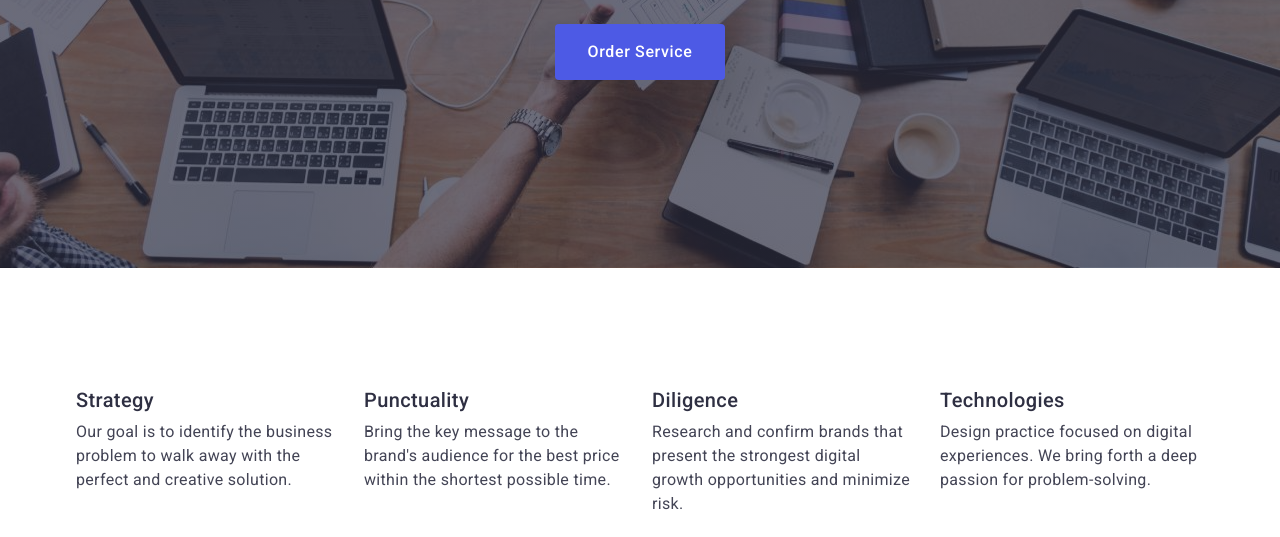
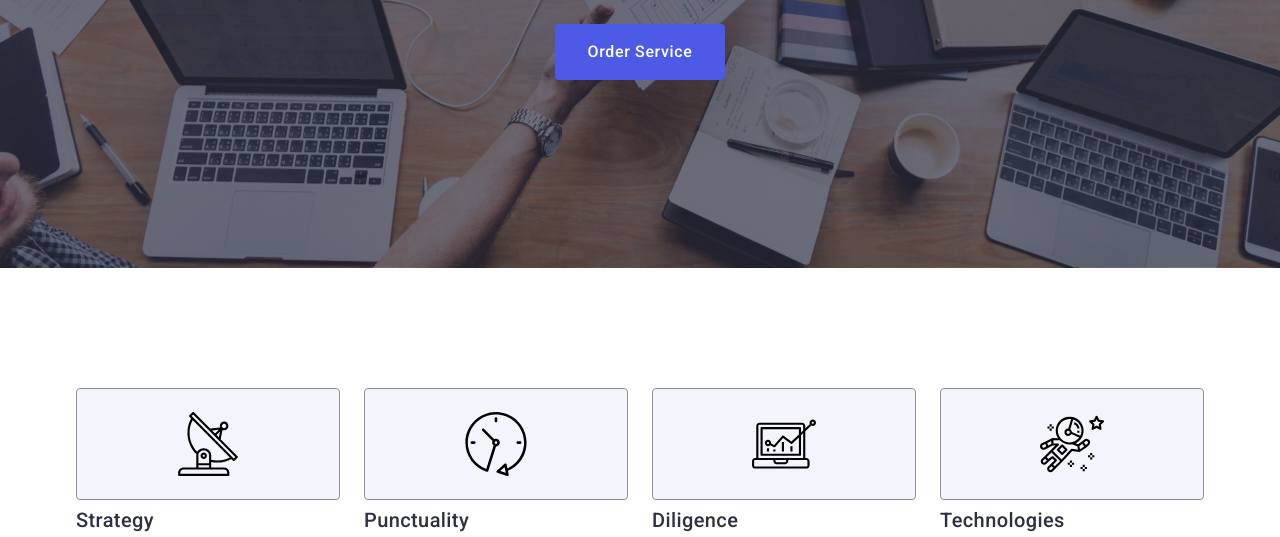
Before and after one commit to xelaale/goit-homework-04, a plain HTML site: page index.html in a window 1280 px wide. Shown: the part 405-942 px from the top of the page. Drawn offline with nearby package versions, Linux system fonts and the light colour scheme.

Commit message:
adventages section

```diff
--- a/css/styles.css
+++ b/css/styles.css
@@ -204,7 +204,22 @@ img {
     overflow: hidden;
 }
 
-.hero-section,
+/* Adventages section */
+.advantages-icon {
+    display: flex;
+    align-items: center;
+    justify-content: center;
+    height: 112px;
+    background-color: #F4F4FD;
+    border: 1px solid #8E8F99;
+    border-radius: 4px;
+    margin-bottom: 8px;
+}
+
+
+
+
+.advantages-section,
 .team-section,
 .portfolio {
     padding: 120px 0;
--- a/index.html
+++ b/index.html
@@ -63,11 +63,20 @@
       </section>
 
       <!-- Section 2 -->
-      <section class="hero-section">
+      <section class="hero-section"></section>
+
+      <!-- Adventages section -->
+
+      <section class="advantages-section">
         <div class="container">
           <h2 class="visually-hidden">benefits</h2>
           <ul class="hero-list">
             <li class="hero-links">
+              <div class="advantages-icon">
+                <svg wight="64" height="64">
+                  <use href="./images/icons.svg#icon-antenna"></use>
+                </svg>
+              </div>
               <h3 class="advantages">Strategy</h3>
               <p class="text">
                 Our goal is to identify the business problem to walk away with
@@ -76,6 +85,11 @@
             </li>
 
             <li class="hero-links">
+              <div class="advantages-icon">
+                <svg wight="64" height="64">
+                  <use href="./images/icons.svg#icon-clock"></use>
+                </svg>
+              </div>
               <h3 class="advantages">Punctuality</h3>
               <p class="text">
                 Bring the key message to the brand's audience for the best price
@@ -84,6 +98,11 @@
             </li>
 
             <li class="hero-links">
+              <div class="advantages-icon">
+                <svg wight="64" height="64">
+                  <use href="./images/icons.svg#icon-diagram"></use>
+                </svg>
+              </div>
               <h3 class="advantages">Diligence</h3>
               <p class="text">
                 Research and confirm brands that present the strongest digital
@@ -92,6 +111,11 @@
             </li>
 
             <li class="hero-links">
+              <div class="advantages-icon">
+                <svg wight="64" height="64">
+                  <use href="./images/icons.svg#icon-astronaut"></use>
+                </svg>
+              </div>
               <h3 class="advantages">Technologies</h3>
               <p class="text">
                 Design practice focused on digital experiences. We bring forth a
```
Also changed, not shown: images/icons.svg (added).
